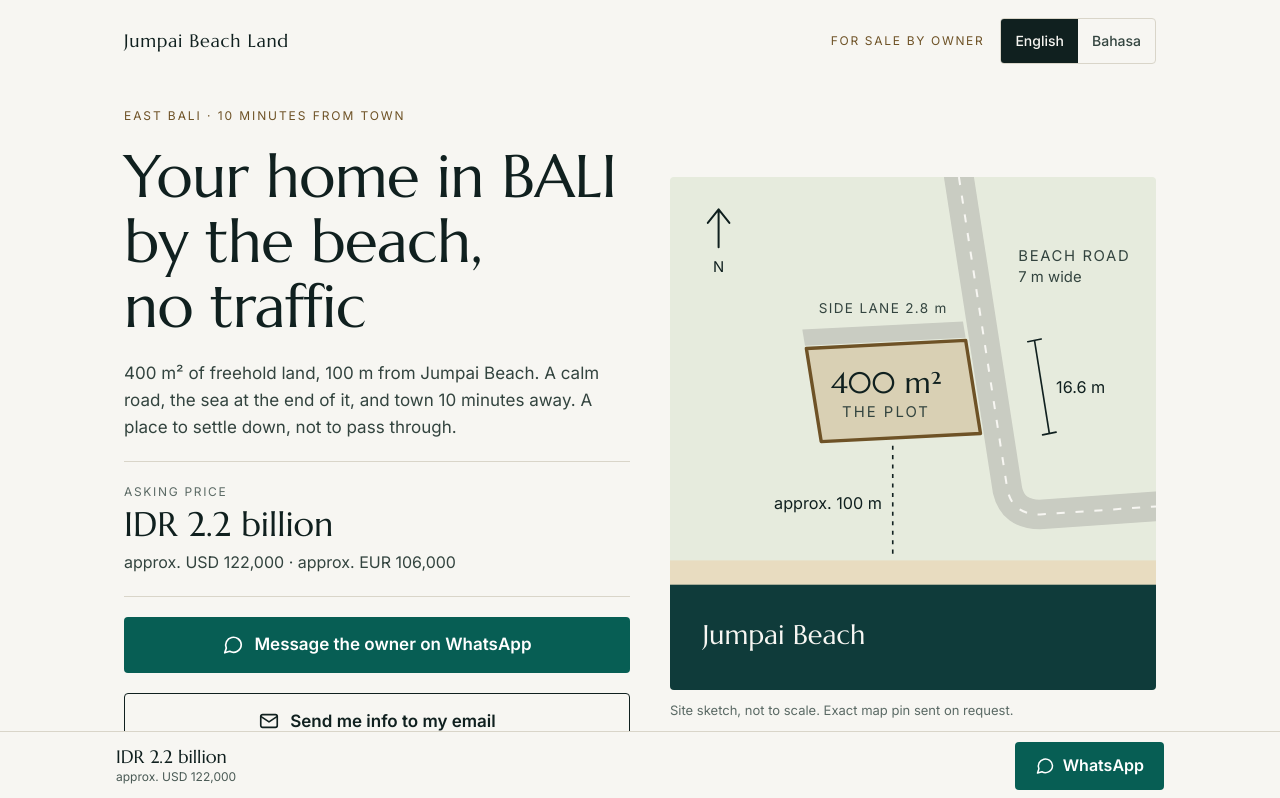
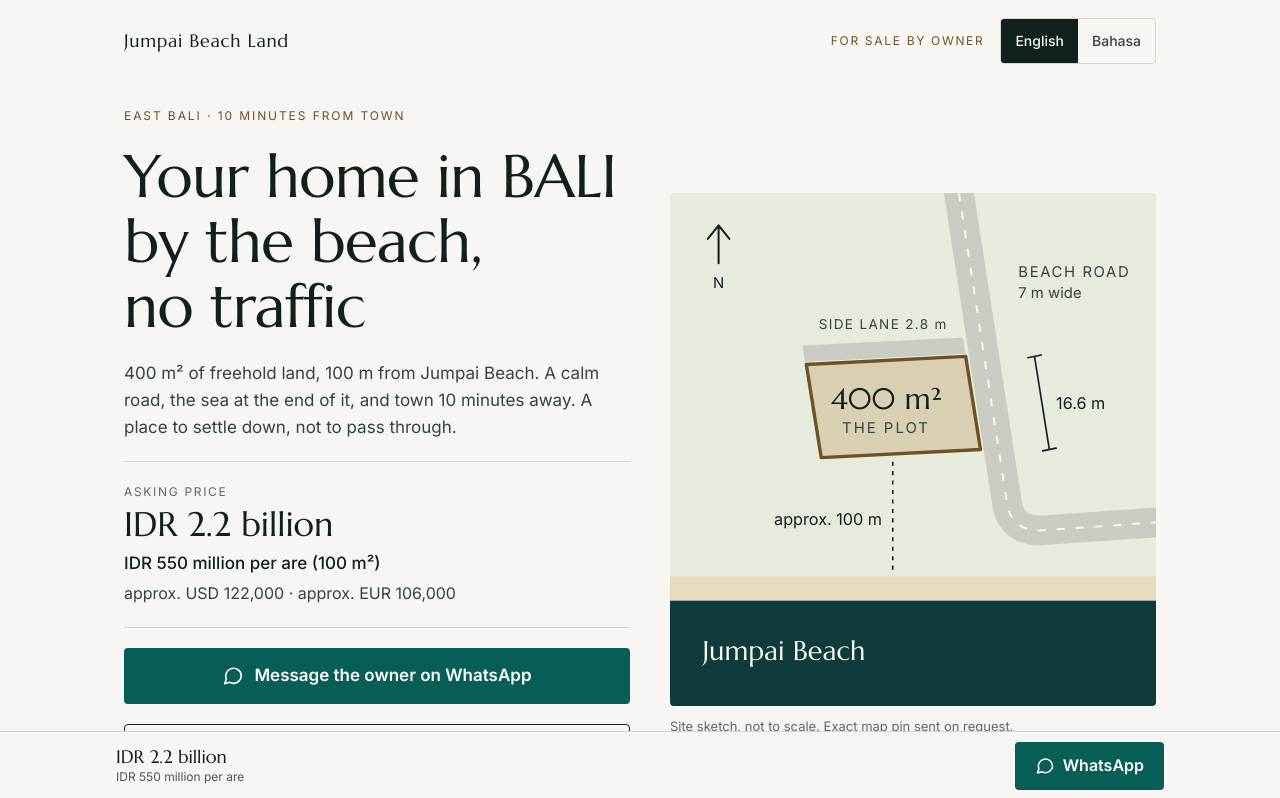
Before and after one commit to ales-vrana/bali, a website: page index.html in a window 1280 px wide. Shown: the top 798 px of the page. Drawn offline with Linux system fonts and the light colour scheme.

Commit message:
Show the price per are next to the total price
Co-Authored-By: Claude Fable 5.2 <noreply@anthropic.com>
Claude-Session: https://claude.ai/code/session_01Rgk1daMLakeM1bzshyVjiD

```diff
--- a/assets/styles.css
+++ b/assets/styles.css
@@ -70,6 +70,7 @@ h1 { font-family: var(--display); font-weight: 400; font-size: clamp(36px, 7vw,
 .price { display: flex; flex-direction: column; gap: 4px; padding: 20px 0; border-top: 1px solid var(--line); border-bottom: 1px solid var(--line); }
 .price .label { font-size: 12px; letter-spacing: 0.14em; text-transform: uppercase; color: var(--ink-faint); }
 .price .amount { font-family: var(--display); font-size: 34px; line-height: 1.2; }
+.price .per-are { font-size: 17px; font-weight: 500; color: var(--ink); }
 .price .approx { font-size: 16px; color: var(--ink-soft); }
 
 .btn { display: flex; align-items: center; justify-content: center; gap: 10px; min-height: 56px; padding: 14px 24px; border-radius: 4px; text-decoration: none; font-weight: 600; font-size: 17px; }
--- a/index.html
+++ b/index.html
@@ -55,6 +55,7 @@ fbq('track', 'PageView');
 <div class="price">
 <div class="label">Asking price</div>
 <div class="amount">IDR 2.2 billion</div>
+<div class="per-are">IDR 550 million per are (100 m²)</div>
 <div class="approx">approx. USD 122,000 · approx. EUR 106,000</div>
 </div>
 <a class="btn btn-wa" href="https://wa.me/420604276271?text=Hi%2C%20I%27m%20interested%20in%20the%20400%20m%C2%B2%20land%20at%20Jumpai%20Beach." data-wa="hero" rel="noopener">
@@ -202,7 +203,7 @@ fbq('track', 'PageView');
 <div class="wrap-narrow final">
 <div class="eyebrow">One plot, one buyer</div>
 <h2>Could this be your place by the sea?</h2>
-<div class="prices">IDR 2.2 billion · approx. USD 122,000 · approx. EUR 106,000</div>
+<div class="prices">IDR 2.2 billion (IDR 550 million per are) · approx. USD 122,000 · approx. EUR 106,000</div>
 <a class="btn btn-light" href="https://wa.me/420604276271?text=Hi%2C%20I%27m%20interested%20in%20the%20400%20m%C2%B2%20land%20at%20Jumpai%20Beach." data-wa="final" rel="noopener">
 <svg aria-hidden="true" width="22" height="22" viewBox="0 0 24 24" fill="none" stroke="currentColor" stroke-width="1.8" stroke-linecap="round" stroke-linejoin="round"><path d="M21 11.5a8.5 8.5 0 0 1-12.6 7.4L3 20.5l1.7-5.1A8.5 8.5 0 1 1 21 11.5z"></path></svg>
 <span>Chat on WhatsApp</span>
@@ -223,7 +224,7 @@ fbq('track', 'PageView');
 <div class="bar-inner">
 <div>
 <div class="p1">IDR 2.2 billion</div>
-<div class="p2">approx. USD 122,000</div>
+<div class="p2">IDR 550 million per are</div>
 </div>
 <a class="btn btn-wa" href="https://wa.me/420604276271?text=Hi%2C%20I%27m%20interested%20in%20the%20400%20m%C2%B2%20land%20at%20Jumpai%20Beach." data-wa="bar" rel="noopener">
 <svg aria-hidden="true" width="20" height="20" viewBox="0 0 24 24" fill="none" stroke="currentColor" stroke-width="1.8" stroke-linecap="round" stroke-linejoin="round"><path d="M21 11.5a8.5 8.5 0 0 1-12.6 7.4L3 20.5l1.7-5.1A8.5 8.5 0 1 1 21 11.5z"></path></svg>
```
Also changed, not shown: id/index.html (+3 -2 lines), build/template.html, 1 other file.
